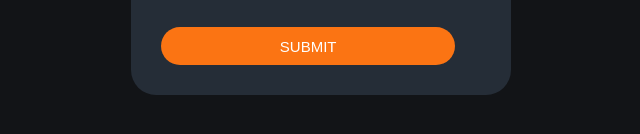
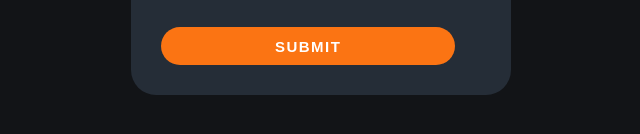
Before and after one commit to SoulOfMo/rating-component, a plain HTML site: page index.html in a window 1280 px wide. Shown: the part 480-614 px from the top of the page, 319-959 px from the left. Drawn offline with Linux system fonts and the light colour scheme.

```diff
--- a/styles.css
+++ b/styles.css
@@ -43,7 +43,6 @@ main {
   align-items: center;
   justify-content: center;
   min-height: 100vh;
-  /* flex-direction: column; */
 }
 
 .card {
@@ -52,7 +51,6 @@ main {
   padding: 2em;
   border-radius: 25px;
 }
-
 
 .star {
   border: 0px solid;
@@ -122,8 +120,9 @@ button[type="submit"] {
   background: var(--primary);
   color: var(--white);
   text-transform: uppercase;
-  font-weight: 400;
+  font-weight: 700;
   transition: all 1s;
+  letter-spacing: 0.1em;
 }
 
 button[type="submit"]:hover {
@@ -175,6 +174,8 @@ a {
   z-index: -1;
 }
 
+/* Mobile view */
+
 @media (max-width: 380px) {
   main {
     max-width: 350px;
```
Also changed, not shown: index.html (+0 -1 lines), images/screenshot.jpeg (added), 1 other file.
